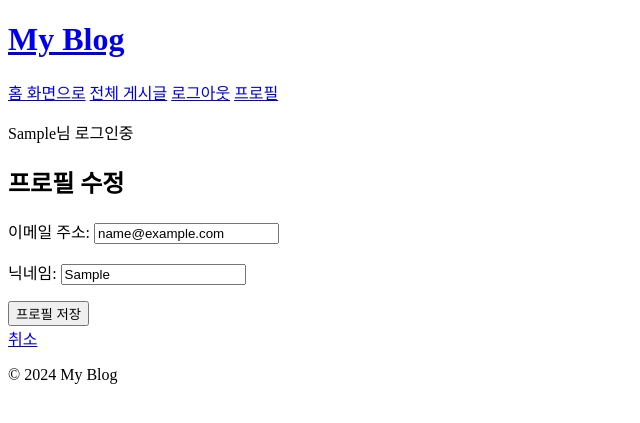
After one commit to HwangDal85/django_blog_project, a Django app: page /profile/update/ in a window 1280 px wide. The commit adds this page. Shown: the top 423 px of the page, without its empty margins (0-640 px from the left). Run offline with Django 5.2, Linux system fonts and the light colour scheme; the visitor is signed in with stand-in values (Sample User, id 1).

Commit message:
프로필 수정 기능 생성

```diff
--- a/blog/forms.py
+++ b/blog/forms.py
@@ -1,5 +1,6 @@
 from django import forms
 from .models import Post, Category
+from django.contrib.auth.models import User
 
 class PostForm(forms.ModelForm):
     class Meta:
@@ -13,3 +14,11 @@ class PostForm(forms.ModelForm):
 
 class CommentForm(forms.Form):
     message = forms.CharField(widget=forms.Textarea)
+
+class UserProfileUpdateForm(forms.ModelForm):
+    class Meta:
+        model = User
+        fields = ['email', 'first_name']  # 사용자가 수정할 수 있는 필드들
+        labels = {
+            'first_name': '닉네임',  # first_name을 닉네임으로 표시
+        }
--- a/blog/templates/accounts/user_profile.html
+++ b/blog/templates/accounts/user_profile.html
@@ -13,5 +13,8 @@
     {% csrf_token %}
     <input type="submit" value="로그아웃">
 </form>
+<a href="{% url 'user_profile_update' %}">
+    <button>프로필 수정</button>
+</a>
 
 {% endblock %}
--- /dev/null
+++ b/blog/templates/accounts/user_profile_update.html
@@ -0,0 +1,14 @@
+{% extends 'blog/base.html' %}
+
+{% block content %}
+<h2>프로필 수정</h2>
+
+<form method="post">
+    {% csrf_token %}
+    {{ form.as_p }}  <!-- 폼 필드를 렌더링 -->
+    <button type="submit">프로필 저장</button>
+</form>
+
+<a href="{% url 'user_profile' %}">취소</a>  <!-- 프로필 페이지로 돌아가는 링크 -->
+
+{% endblock %}
--- a/blog/urls.py
+++ b/blog/urls.py
@@ -14,4 +14,5 @@ urlpatterns = [
     path('login/', views.user_login, name="user_login"),
     path('logout/', views.user_logout, name="user_logout"),
     path('profile/', views.user_profile, name="user_profile"),
+    path('profile/update/', views.user_profile_update, name='user_profile_update'),
 ]
--- a/blog/views.py
+++ b/blog/views.py
@@ -1,6 +1,6 @@
 from django.shortcuts import render, get_object_or_404, redirect
 from .models import Post, Category, Comment
-from .forms import PostForm, CommentForm
+from .forms import PostForm, CommentForm, UserProfileUpdateForm
 from django.core.paginator import Paginator
 from django.http import HttpResponse, HttpResponseRedirect
 from django.contrib.auth.models import User
@@ -142,6 +142,18 @@ def user_logout(request):
 def user_profile(request):
     return render(request, "accounts/user_profile.html", {"user": request.user})
 
+@login_required
+def user_profile_update(request):
+    if request.method == "POST":
+        form = UserProfileUpdateForm(request.POST, instance=request.user)
+        if form.is_valid():
+            form.save()
+            return redirect('user_profile')  # 업데이트 후 프로필 페이지로 리디렉션
+    else:
+        form = UserProfileUpdateForm(instance=request.user)
+
+    return render(request, 'accounts/user_profile_update.html', {'form': form})
+
 #===========================================================
 
 def comment_delete(request,pk):
```
